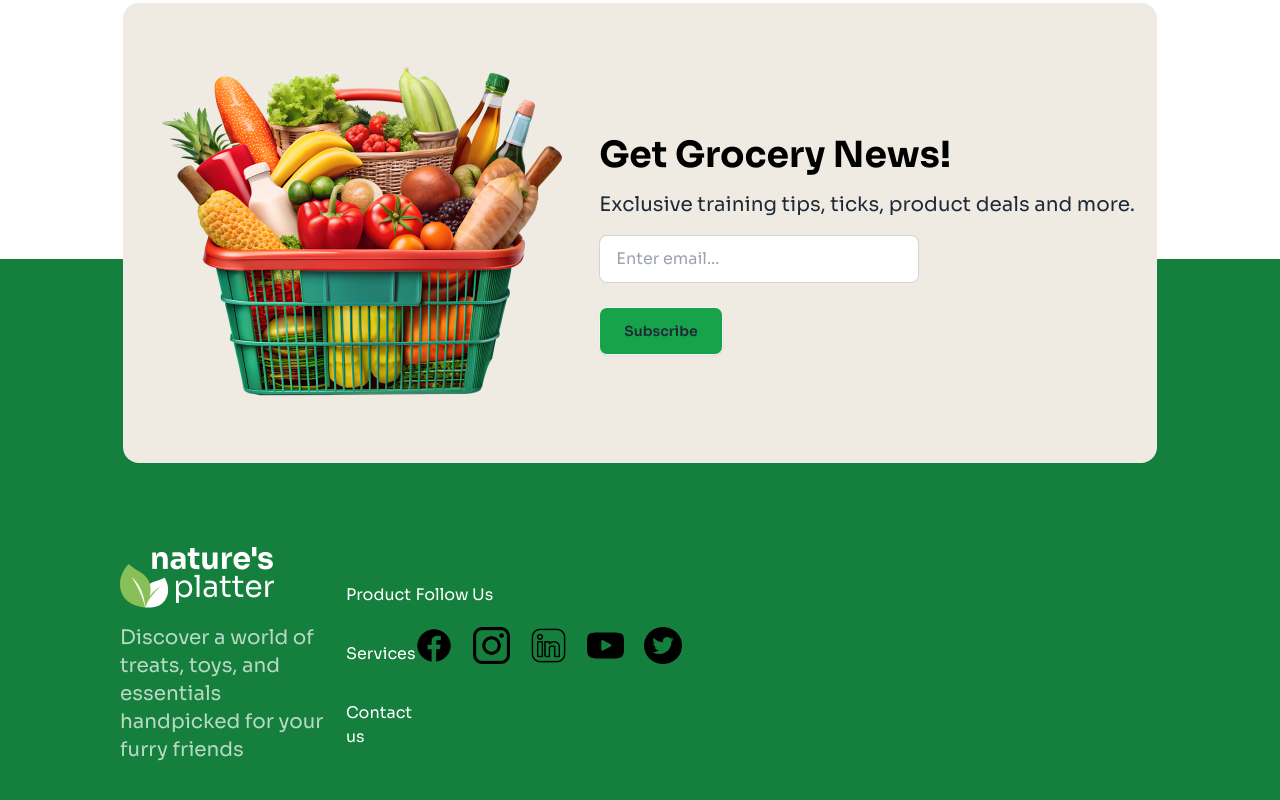
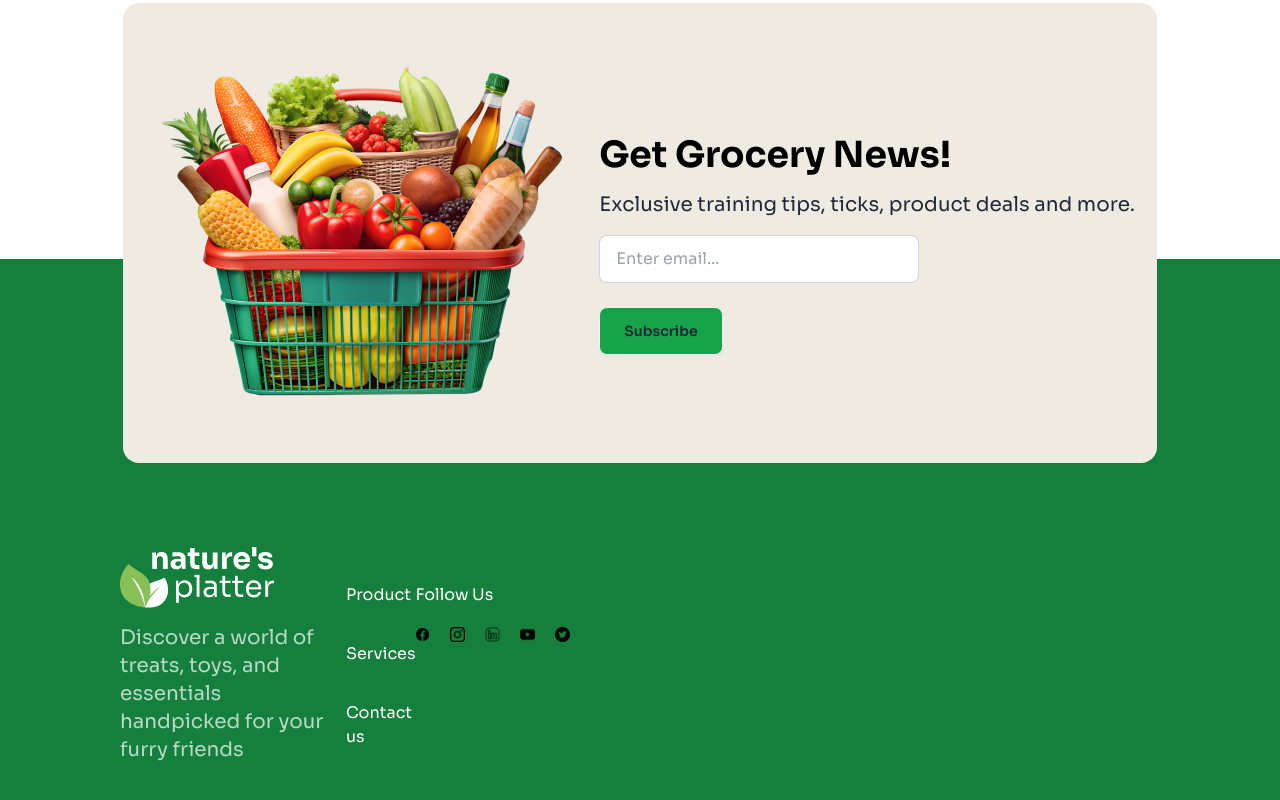
Before and after one commit to tanvir-hasan-code/Assignment-3-Category_0002, a plain HTML site: page index.html in a window 1280 px wide. Shown: the part 3401-4201 px from the top of the page. Drawn offline with nearby package versions, Linux system fonts and the light colour scheme; a web font is replaced by a local one.

Commit message:
Add a Extra section

```diff
--- a/index.html
+++ b/index.html
@@ -372,6 +372,11 @@
         </div>
       </section>
       <!-- Popular Products section closed -->
+       <!-- product Import section start -->
+       <section>
+
+       </section>
+       <!-- product Import section closed -->
        <!-- Arrival and Offers Section start -->
         <section class="px-4 sm:w-10/12 mx-auto mb-20">
           <h1 class="text-green-700 font-semibold text-2xl sm:text-5xl pt-12 sm:pt-36">Arrival & Offers</h1>
@@ -430,12 +435,12 @@
           </ul>
         <div class="mt-9">
           <p class="text-white">Follow Us</p>
-          <span class="flex  gap-5 mt-5">
+          <span class="flex  gap-5 mt-5 sm:w-[40%]">
             <a class="w-[5%]" href="#"><img src="c2-assets/facebook.png" alt="Follow-Facebook"></a>
-            <a class="w-[5%] href="#"><img src="c2-assets/instagram.png" alt="Follow-Instagram"></a>
-            <a class="w-[5%] href="#"><img src="c2-assets/business.png" alt="Follow-Linkdin"></a>
-            <a class="w-[5%] href="#"><img src="c2-assets/youtube.png" alt="Follow-Youtube"></a>
-            <a class="w-[5%] href="#"><img src="c2-assets/twitter.png" alt="Follow-Twitter"></a>
+            <a class="w-[5%]" href="#"><img src="c2-assets/instagram.png" alt="Follow-Instagram"></a>
+            <a class="w-[5%]" href="#"><img src="c2-assets/business.png" alt="Follow-Linkdin"></a>
+            <a class="w-[5%]" href="#"><img src="c2-assets/youtube.png" alt="Follow-Youtube"></a>
+            <a class="w-[5%]" href="#"><img src="c2-assets/twitter.png" alt="Follow-Twitter"></a>
           </span>
         </div>
       </div>
```
